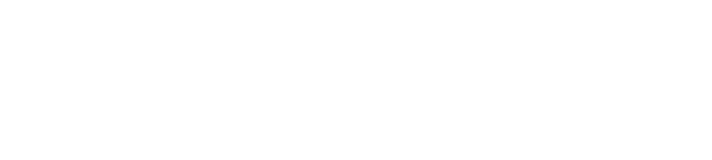
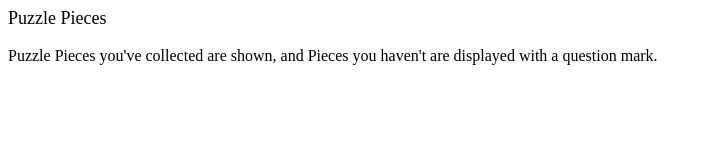
Before and after one commit to magnus-arnold/art-project-school, a plain HTML site: page puzzlepieceindex.html in a window 1280 px wide. Shown: the whole page, without its empty margins (0-712 px from the left). Drawn offline with Linux system fonts and the light colour scheme.

Commit message:
puzzlepieceindex.html made and started on

```diff
--- a/puzzlepieceindex.html
+++ b/puzzlepieceindex.html
@@ -1,5 +1,13 @@
 <link rel="stylesheet" href="puzzlepieceindex.css">
 
 <header>
+    Puzzle Pieces
+</header>
 
-</header>
+<br>
+
+<body>
+    <div>
+        Puzzle Pieces you've collected are shown, and Pieces you haven't are displayed with a question mark.
+    </div>
+</body>
```
